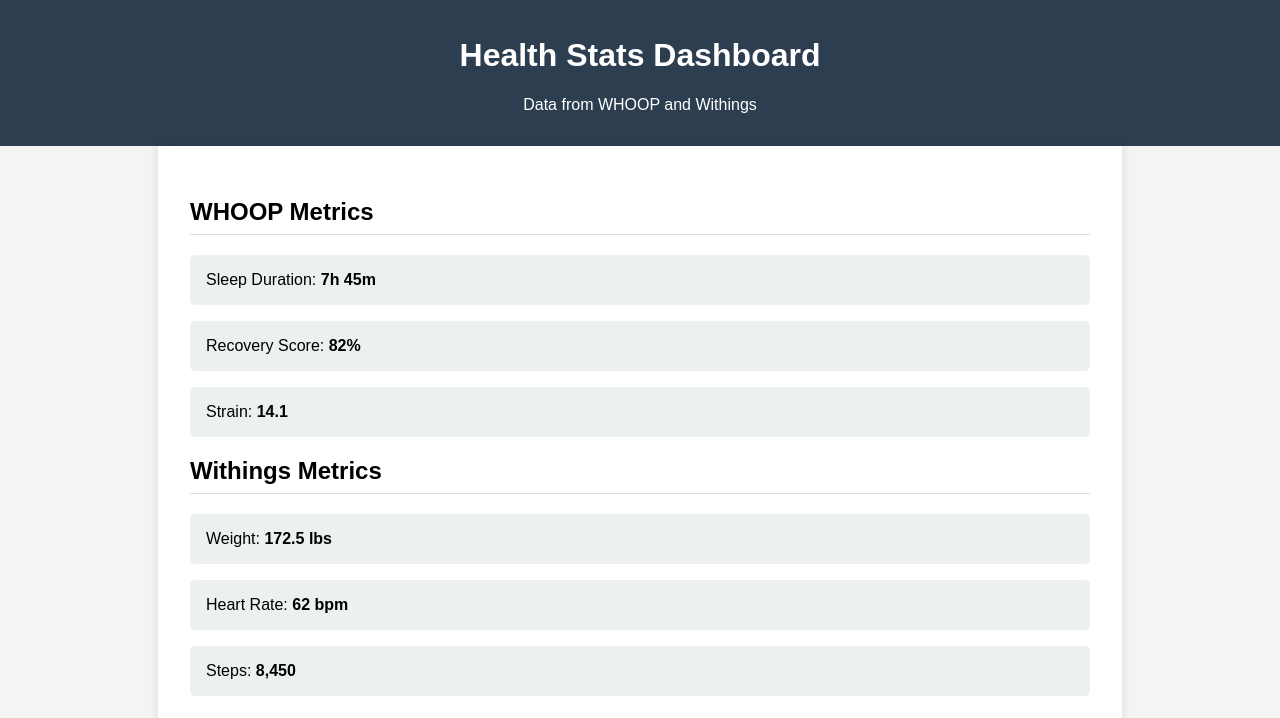
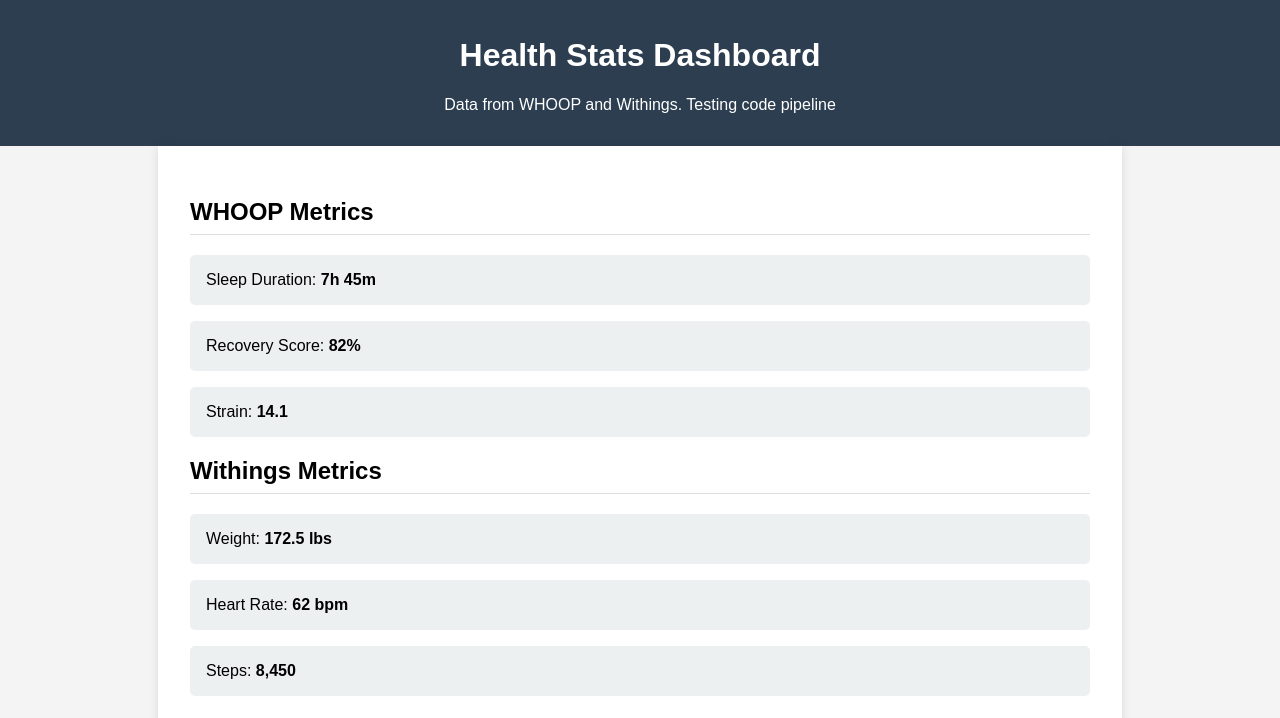
Before and after one commit to twong17/AWS-Health-App, a plain HTML site: page index.html in a window 1280 px wide. Drawn offline with Linux system fonts and the light colour scheme.

Commit message:
Testing code commit

```diff
--- a/index.html
+++ b/index.html
@@ -42,7 +42,7 @@
 <body>
   <header>
     <h1>Health Stats Dashboard</h1>
-    <p>Data from WHOOP and Withings</p>
+    <p>Data from WHOOP and Withings.  Testing code pipeline</p>
   </header>
   <div class="container">
     <section id="whoop-stats">
```
